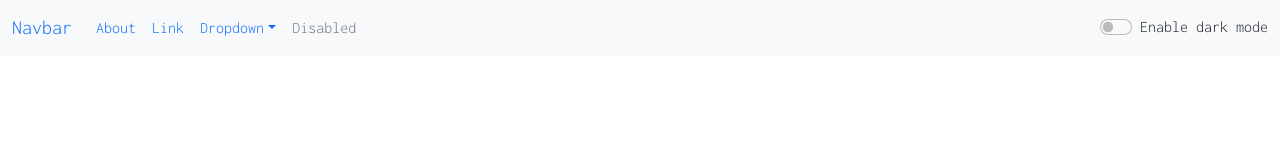
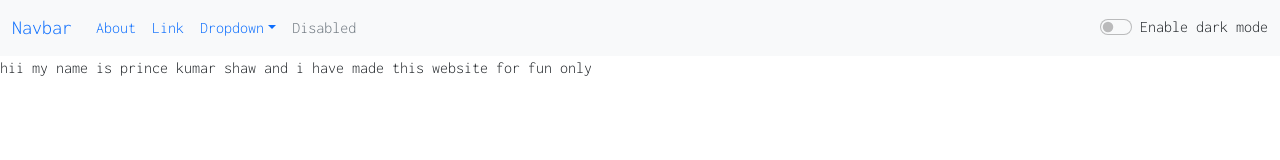
Before and after one commit to OPKSKING/Textreusable-React, a plain HTML site: page build/index.html in a window 1280 px wide. Drawn offline with Linux system fonts and the light colour scheme; files that its build step writes are made by us from their sources; files whose address does not match are found by name.

Commit message:
Update index.html

```diff
--- a/build/index.html
+++ b/build/index.html
@@ -10,5 +10,8 @@
 <body><noscript>You need to enable JavaScript to run this app.</noscript>
 <div id="root">
 </div>
+  <div>
+    <p>hii my name is prince kumar shaw and i have made this website for fun only</p>
+  </div>
 </body>
 </html>
```
